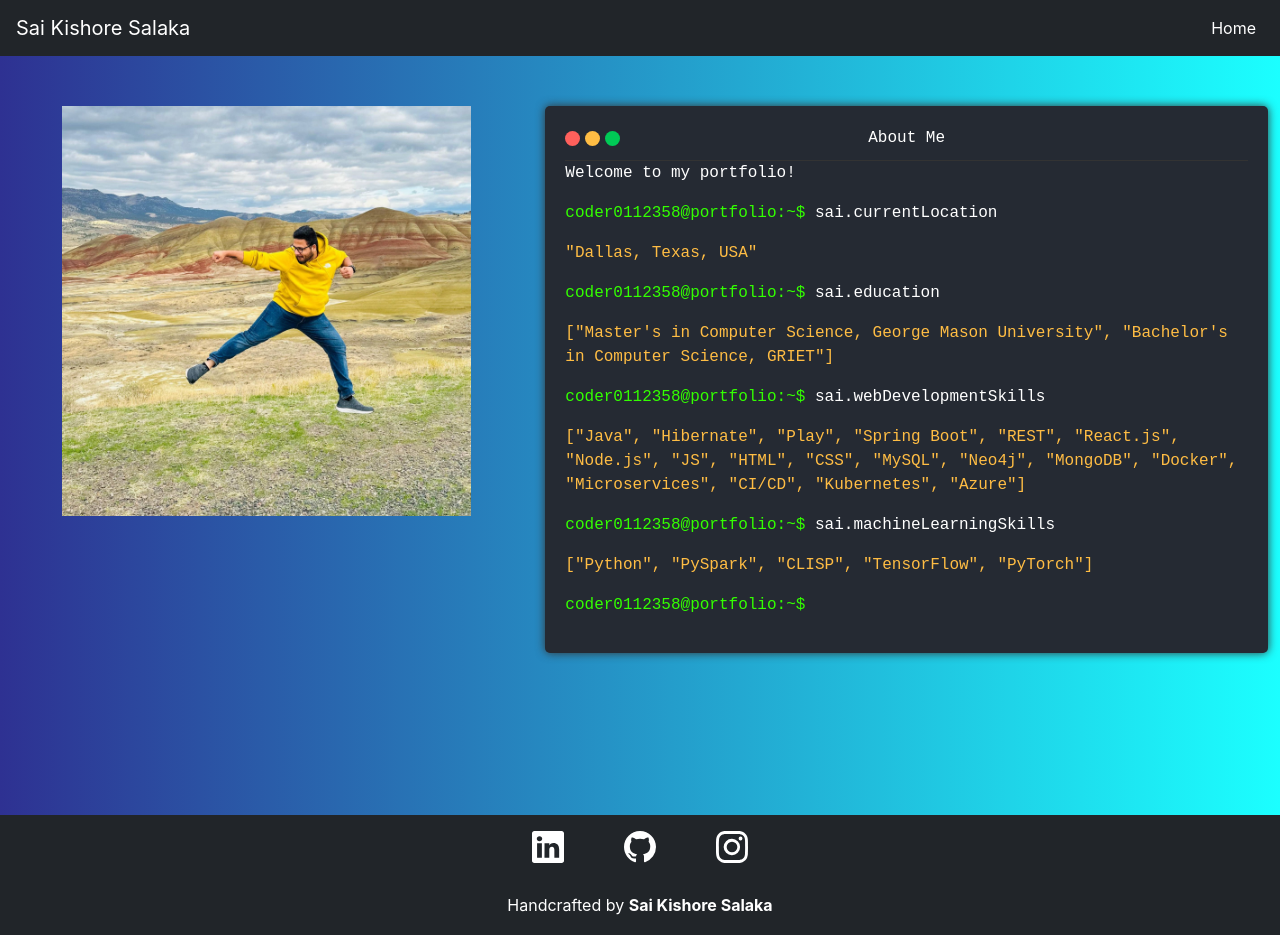
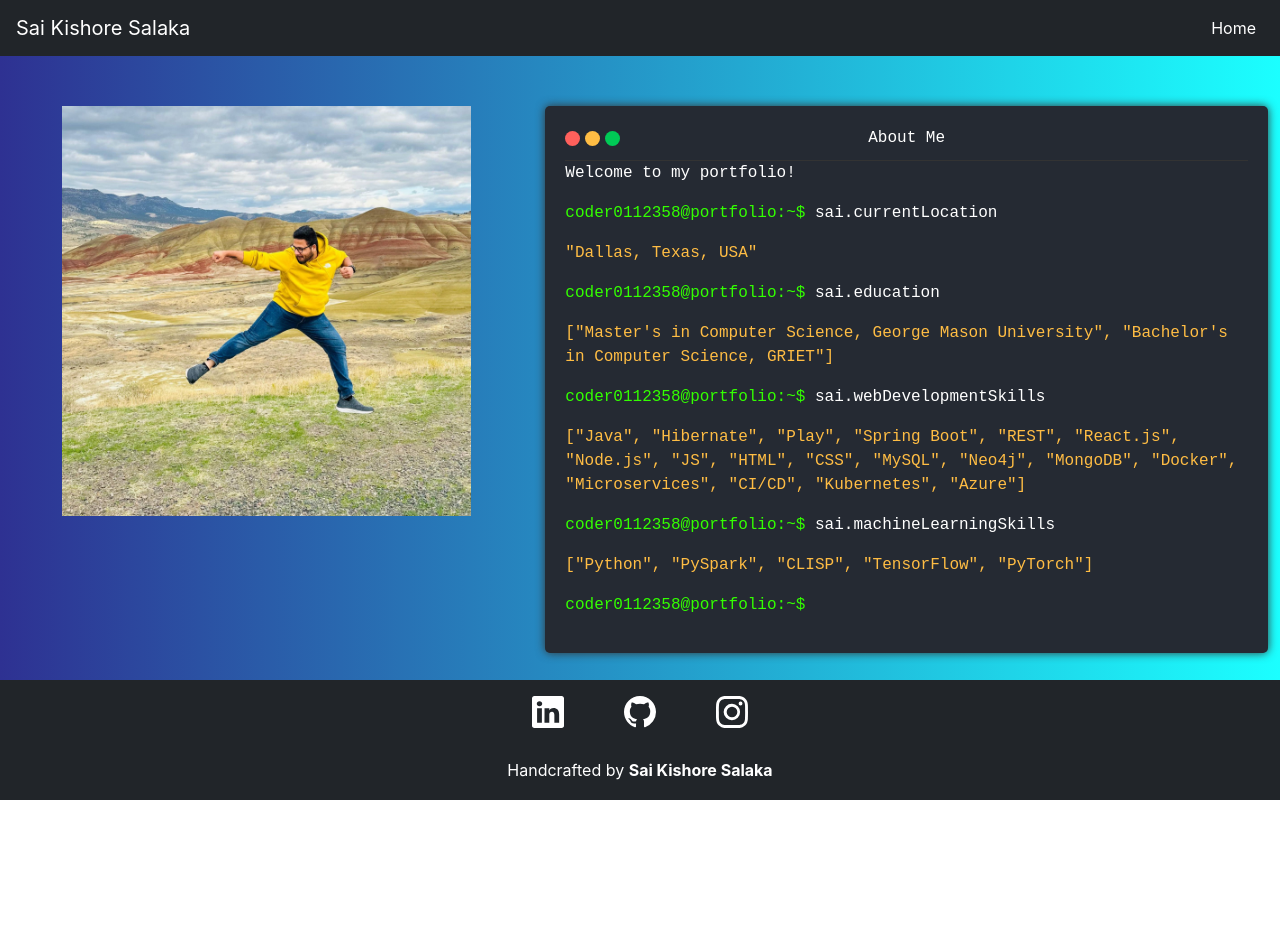
Before and after one commit to sai2009kishore/portfolio, a React (Create React App) app: page / in a window 1280 px wide. After the commit the page ends 800 px from the top, so only its background shows below. Built offline with nearby package versions, Linux system fonts and the light colour scheme.

Commit message:
Fixed footer for larger screens

```diff
--- a/src/App.jsx
+++ b/src/App.jsx
@@ -16,7 +16,7 @@
   const context = getContext();
 
   return (
-    <div className="app">
+    <div id="app">
       <NavbarComponent />
 
       <Routes>
--- a/src/assets/styles/App.css
+++ b/src/assets/styles/App.css
@@ -1,3 +1,3 @@
-.app {
-    padding-bottom: 232px;
+#app {
+    height: 100%;
 }
--- a/src/assets/styles/footer.css
+++ b/src/assets/styles/footer.css
@@ -1,8 +1,5 @@
 .footer {
     width: 100%;
-    position: absolute;
-    left: 0;
-    bottom: 0;
     height: 120px;
 }
 
@@ -14,3 +11,11 @@
 .socials a {
     margin: 0 30px;
 }
+
+@media (min-height: 780px) {
+    .footer {
+        position: absolute;
+        left: 0;
+        bottom: 0;
+    }
+}
--- a/src/assets/styles/index.css
+++ b/src/assets/styles/index.css
@@ -1,6 +1,6 @@
 body {
   position: relative;
-  height: 100%;
+  height: 100vh;
 }
 
 body {
@@ -17,3 +17,7 @@
   font-family: source-code-pro, Menlo, Monaco, Consolas, 'Courier New',
     monospace;
 }
+
+#root {
+  height: 100%;
+}
```
Also changed, not shown: public/index.html (+0 -23 lines).
